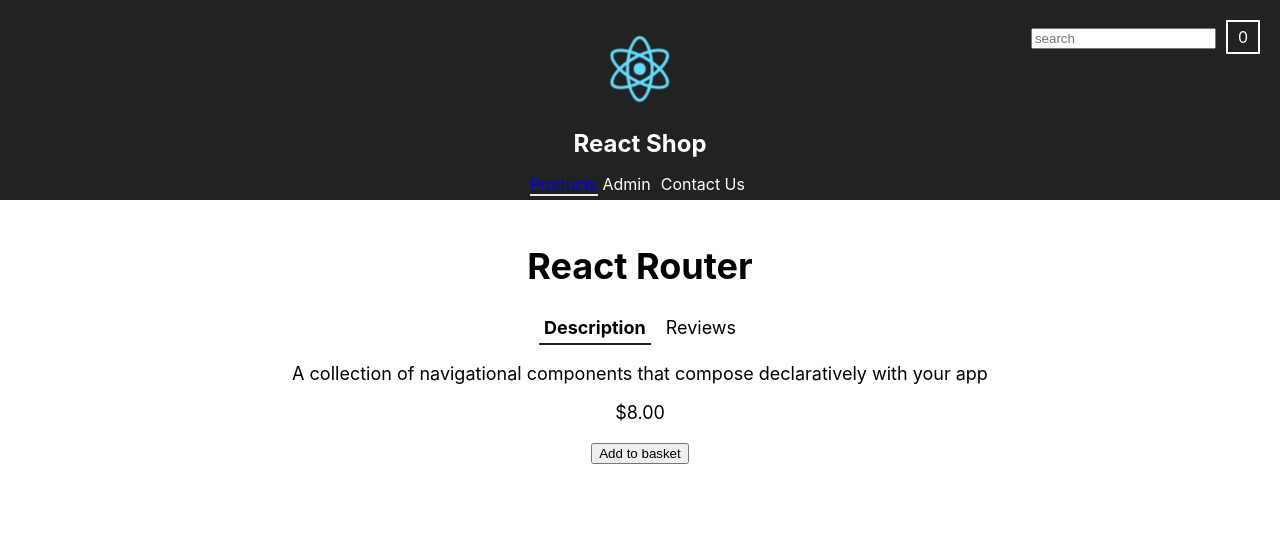
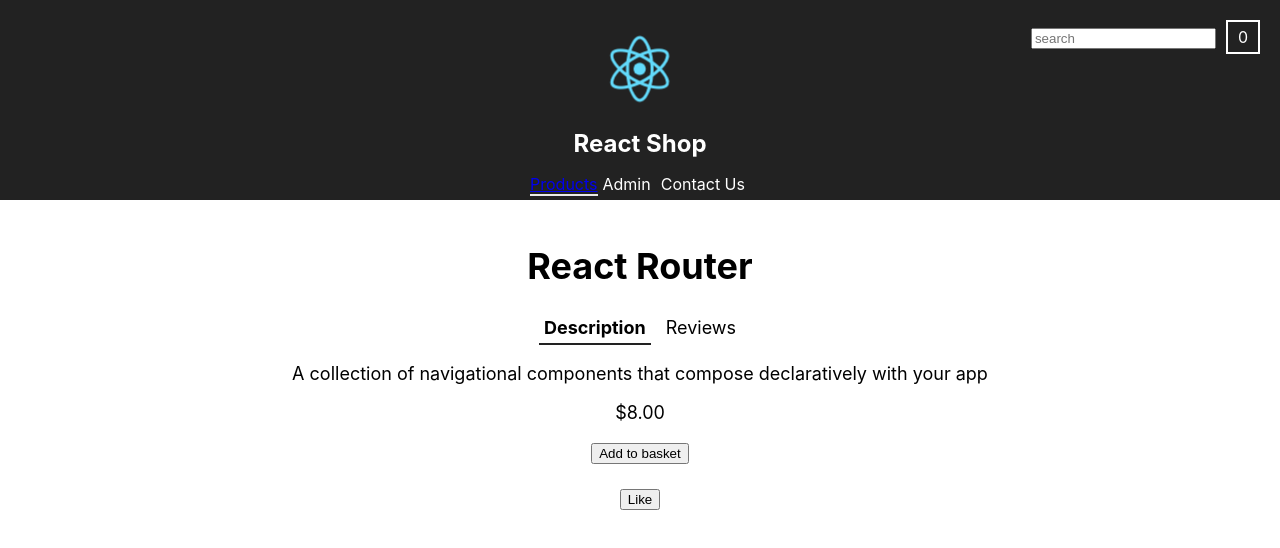
Before and after one commit to Temitope-Emmanuel/react-typescript, a React (Create React App) app: page /products/1 in a window 1280 px wide. Shown: the top 548 px of the page. Built offline with nearby package versions, Linux system fonts and the light colour scheme.

Commit message:
unneeded

```diff
--- a/src/Product.tsx
+++ b/src/Product.tsx
@@ -8,15 +8,50 @@
     inBasket:boolean;
     onAddToBasket: () => void;
 }
+interface ILikeState {
+    likes:number;
+    lastLike:Date | null;
+}
+const initialLikeState : ILikeState = {
+    likes:0,
+    lastLike:null
+}
+enum LikeActionTypes {
+    LIKE = "LIKE"
+}
+interface ILikeAction {
+    type:LikeActionTypes.LIKE;
+    now:Date;
+}
+type LikeAction = ILikeAction;
+
+const reducer = (state : ILikeState = initialLikeState,
+           action:LikeAction) => {
+               switch(action.type) {
+                   case LikeActionTypes.LIKE:
+                       return {...state,likes:state.likes + 1,lastLike:action.now};
+                    default:
+                    return state;
+               }
+}
+
+
 
 const Product:React.SFC<IProps> = (props) => {
     const {product,inBasket} = props
+
+    const [{likes,lastLike},dispatch]:[
+        ILikeState,(action:ILikeAction) => void
+    ] = React.useReducer(reducer,initialLikeState)
 
     const handleAddClick = () => {
         props.onAddToBasket()
     }
     if(!product){
         return null
+    }
+    const handleLikeClick = () => {
+        dispatch({type:LikeActionTypes.LIKE, now:new Date()})
     }
     return(
         <>
@@ -50,6 +85,17 @@
             <button onClick={handleAddClick}>Add to
             basket</button>
            )}
+           <div className="like-container">
+               {
+                   likes > 0 && (
+                   <div>{`I like this product ${likes}, last at ${lastLike}`}</div>
+                   )}
+
+                   <button onClick={handleLikeClick}>
+                       {likes > 0 ? "Like Again" : "Like"}
+                   </button>
+
+           </div>
         </>
     )
 }
--- a/src/index.css
+++ b/src/index.css
@@ -189,3 +189,9 @@
       padding: 5px 10px;
       border: white solid 2px;
       }
+      .like-container {
+        margin-top: 20px;
+        }
+        .like-container button {
+        margin-top: 5px;
+        }
```
